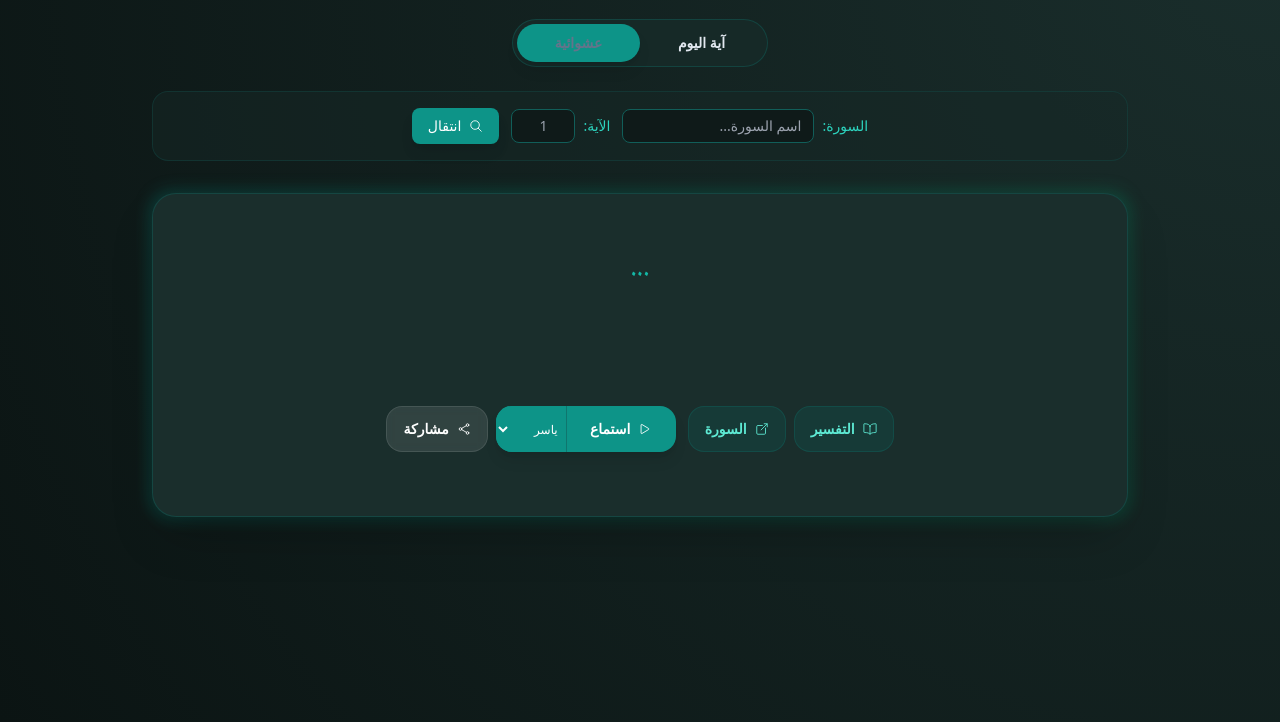
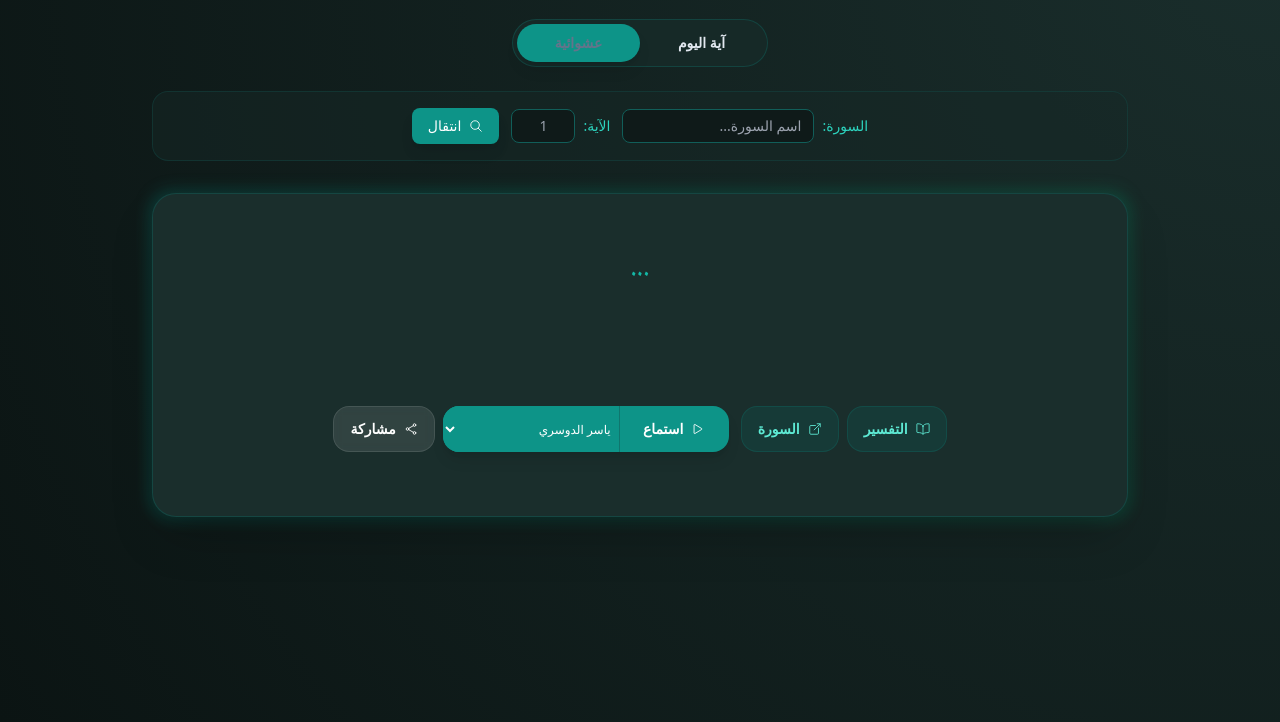
Before and after one commit to Abdelrahman-Zakzouk/yat, a website: page index.html in a window 1280 px wide. Shown: the part 78-800 px from the top of the page. Drawn offline with nearby package versions, Linux system fonts and the light colour scheme; no server answers; a web font is replaced by a local one.

Commit message:
minor tweaks to admin interface

```diff
--- a/index.html
+++ b/index.html
@@ -192,10 +192,10 @@
               </button>
               <select id="reciterSelect" onchange="loadRecitation()"
                 class="bg-teal-600 text-white text-[10px] md:text-xs px-1 rounded-l-2xl outline-none border-none cursor-pointer">
-                <option value="Yasser_Ad-Dussary_128kbps">ياسر</option>
-                <option value="Abdul_Basit_Mujawwad_128kbps">باسط</option>
-                <option value="Husary_128kbps">الحصري</option>
-                <option value="Alafasy_128kbps">عفاسي</option>
+                <option value="Yasser_Ad-Dussary_128kbps">ياسر الدوسري</option>
+                <option value="Abdul_Basit_Mujawwad_128kbps">عبدالباسط عبدالصمد (المجوّد)</option>
+                <option value="Husary_128kbps">محمود خليل الحصري</option>
+                <option value="Alafasy_128kbps">مشاري راشد عفاسي</option>
               </select>
             </div>
             <button onclick="shareAsImage()"
```
Also changed, not shown: build/html/admin.html, build/js/admin.js, build/js/global.js.
